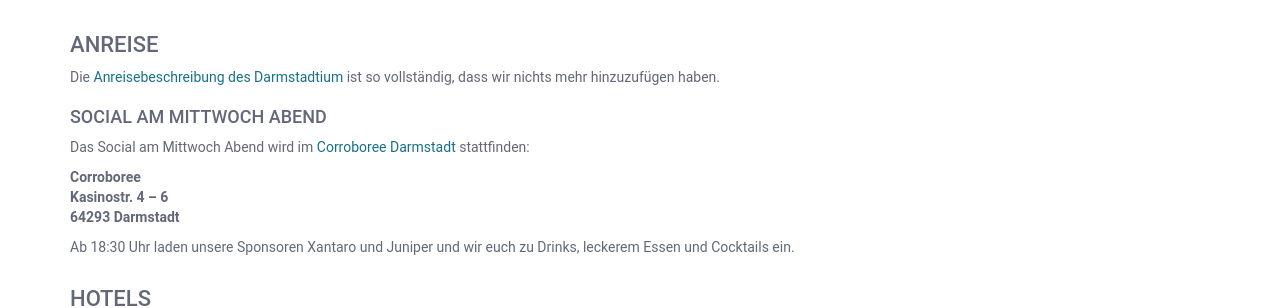
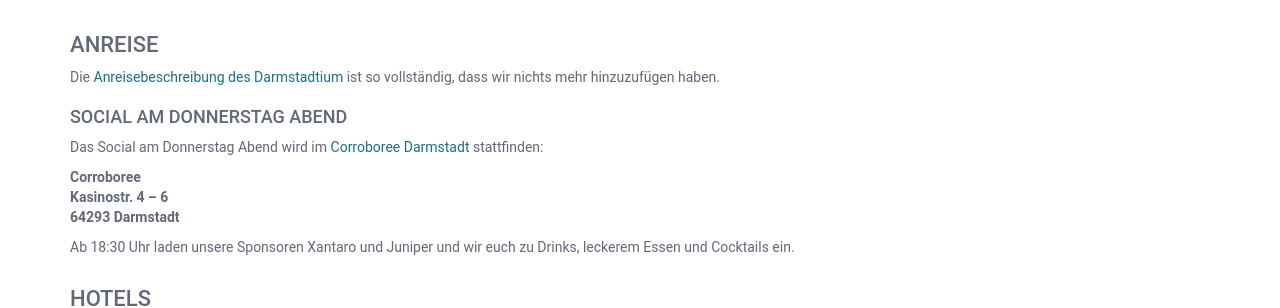
Before and after one commit to denog/denog.github.io, a Jekyll site: the page built from de/ortundhotels.md, in a window 1280 px wide. Shown: the part 626-934 px from the top of the page. Built offline with Jekyll 4.4.1, drawn with Linux system fonts in a browser that asks for light colours; some web fonts are replaced.

Commit message:
Fixed Issues

```diff
--- a/de/ortundhotels.md
+++ b/de/ortundhotels.md
@@ -19,9 +19,9 @@
 
 Die [Anreisebeschreibung des Darmstadtium](http://www.darmstadtium.de/index.cfm/content/index.cfm/content/anreise/pa_li_id/347/sp_id/2/){:target="_blank"} ist so vollständig, dass wir nichts mehr hinzuzufügen haben.
 
-### Social am Mittwoch Abend
+### Social am Donnerstag Abend
 
-Das Social am Mittwoch Abend wird im [Corroboree Darmstadt](http://corroboree.info/de/darmstadt-cafe-restaurant-bar/){:target="_blank"} stattfinden:
+Das Social am Donnerstag Abend wird im [Corroboree Darmstadt](http://corroboree.info/de/darmstadt-cafe-restaurant-bar/){:target="_blank"} stattfinden:
 
 **Corroboree\\
 Kasinostr. 4 – 6\\
```
